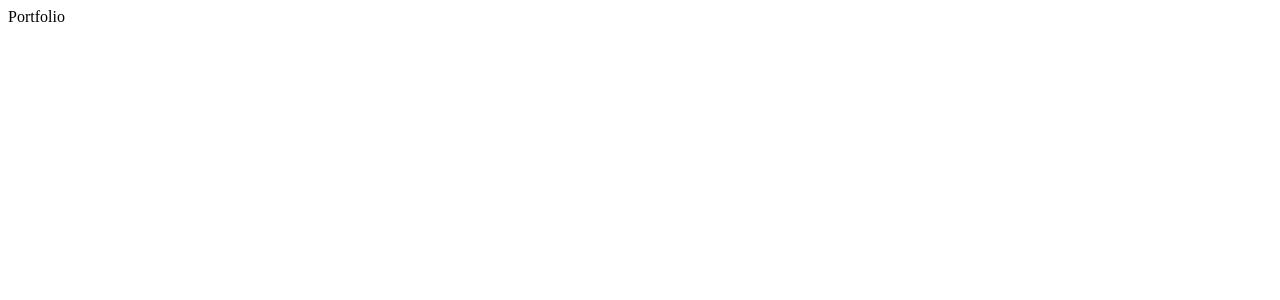
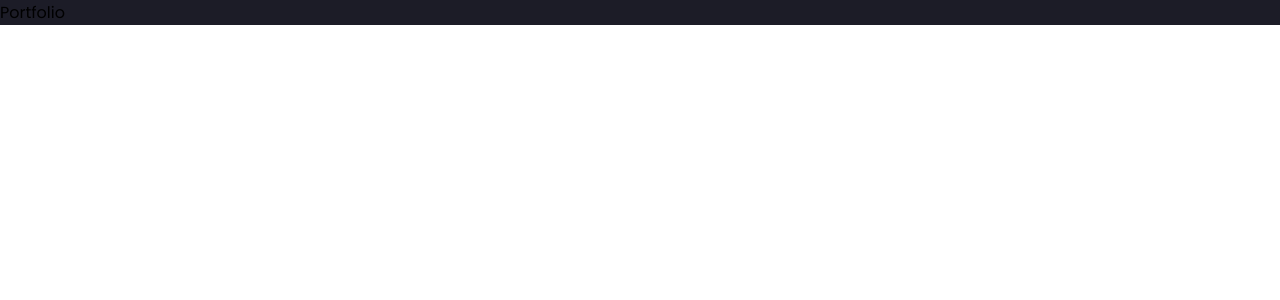
Before and after one commit to YohanPasi/portfolio_react, a React (Create React App) app: page / in a window 1280 px wide. Shown: the top 300 px of the page. Built offline with nearby package versions, Linux system fonts and the light colour scheme.

Commit message:
nav bar & Hero Section

```diff
--- a/src/App.js
+++ b/src/App.js
@@ -1,10 +1,19 @@
+import {darkTheme} from "./utils/thems"
+import '../src/App.css';
+import styled, {ThemeProvider} from 'styled-components';
 
+const Body = styled.div`
+  background-color: ${({theme}) => theme.bg};
+  width: 100%;
+  height: 100%;
+  overflow-x: hidden;
+  `;
 
 function App() {
   return (
-    <div className="App">
-      Portfolio
-    </div>
+   <ThemeProvider theme={darkTheme}>
+    <Body>Portfolio</Body>
+   </ThemeProvider>
   );
 }
 
```
Also changed, not shown: src/component/navbar/index.js (added, +9 -0 lines), src/component/HeroSection/index.js (added).
